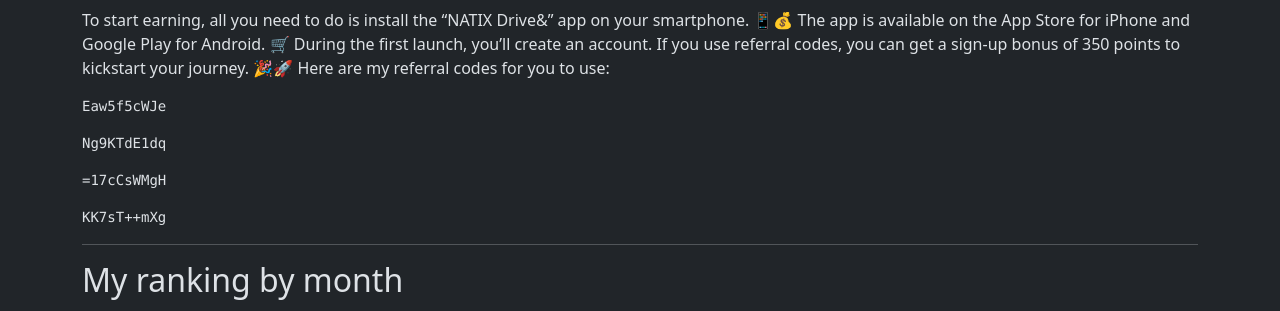
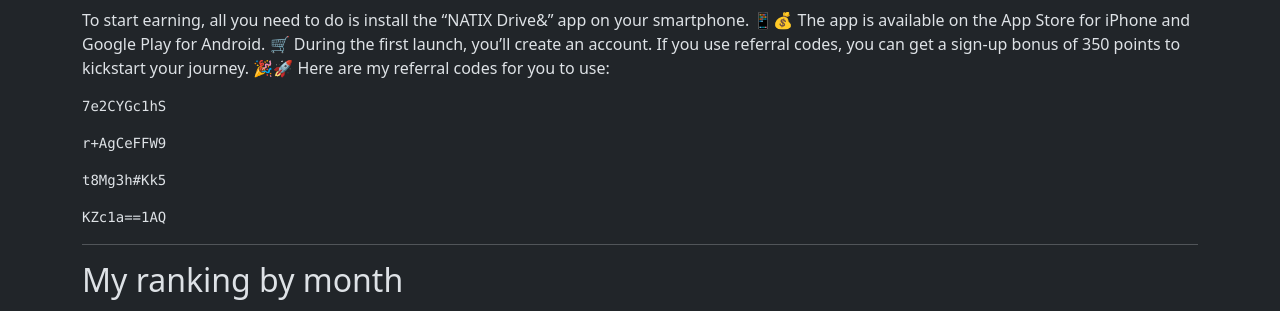
Before and after one commit to torrocus/natix, a Jekyll site: the page built from index.md, in a window 1280 px wide and 900 px high, scrolled down 2352 px. Shown: the part 162-473 px from the top of the window. Built offline with Jekyll 4.4.1, drawn with Linux system fonts in a browser that asks for light colours; comment, search, counter and statistics services are not loaded.

Commit message:
Refresh referrer codes

````diff
--- a/index.md
+++ b/index.md
@@ -136,19 +136,19 @@ If you use referral codes, you can get a sign-up bonus of 350 points to kickstar
 Here are my referral codes for you to use:
 <!-- NATIX-REFERRAL-CODES-LIST:START -->
 ```
-Eaw5f5cWJe
+7e2CYGc1hS
 ```
 
 ```
-Ng9KTdE1dq
+r+AgCeFFW9
 ```
 
 ```
-=17cCsWMgH
+t8Mg3h#Kk5
 ```
 
 ```
-KK7sT++mXg
+KZc1a==1AQ
 ```
 <!-- NATIX-REFERRAL-CODES-LIST:END -->
 <!--
--- a/natix_referral_codes.csv
+++ b/natix_referral_codes.csv
@@ -83,3 +83,7 @@ createdOn,expirieOn,code,usedOn
 2025-09-21,2025-09-28,Ng9KTdE1dq,
 2025-09-21,2025-09-28,=17cCsWMgH,
 2025-09-21,2025-09-28,KK7sT++mXg,
+2025-09-28,2025-10-05,7e2CYGc1hS,
+2025-09-28,2025-10-05,r+AgCeFFW9,
+2025-09-28,2025-10-05,t8Mg3h#Kk5,
+2025-09-28,2025-10-05,KZc1a==1AQ,
````
